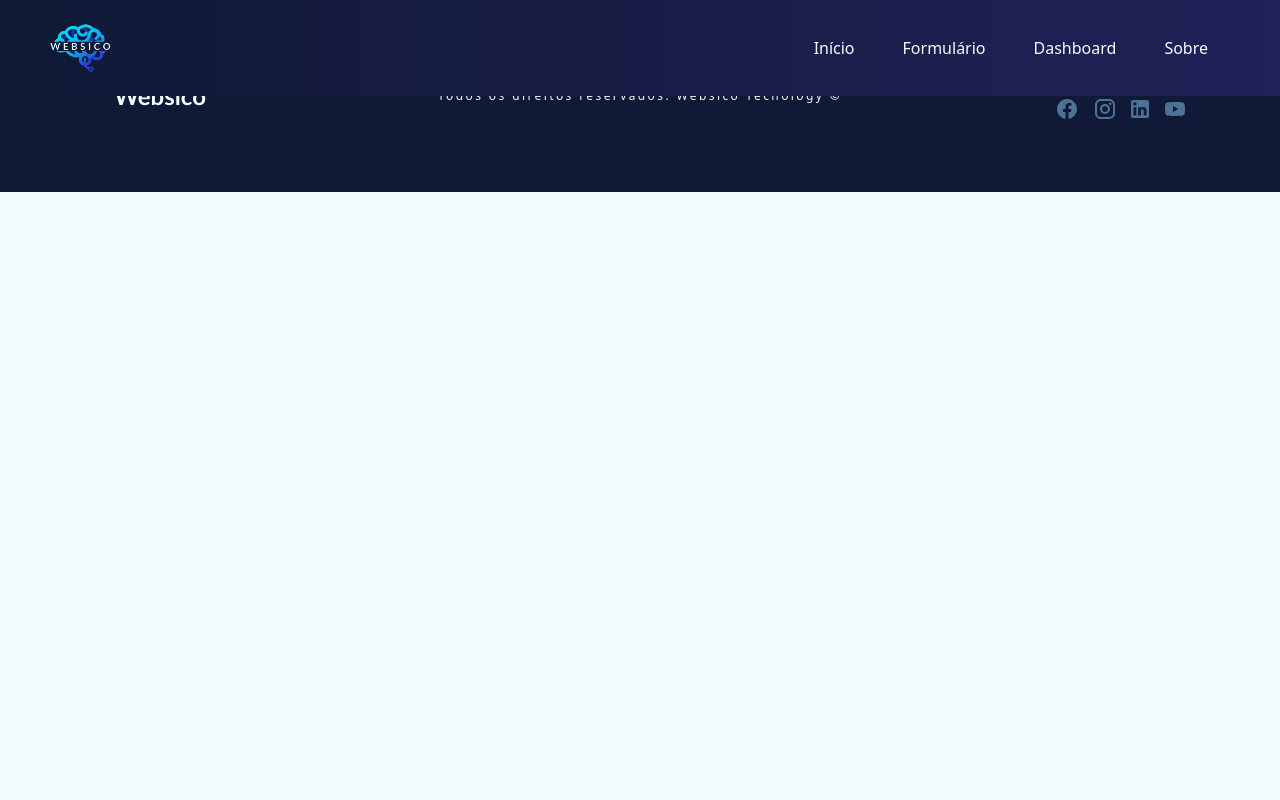
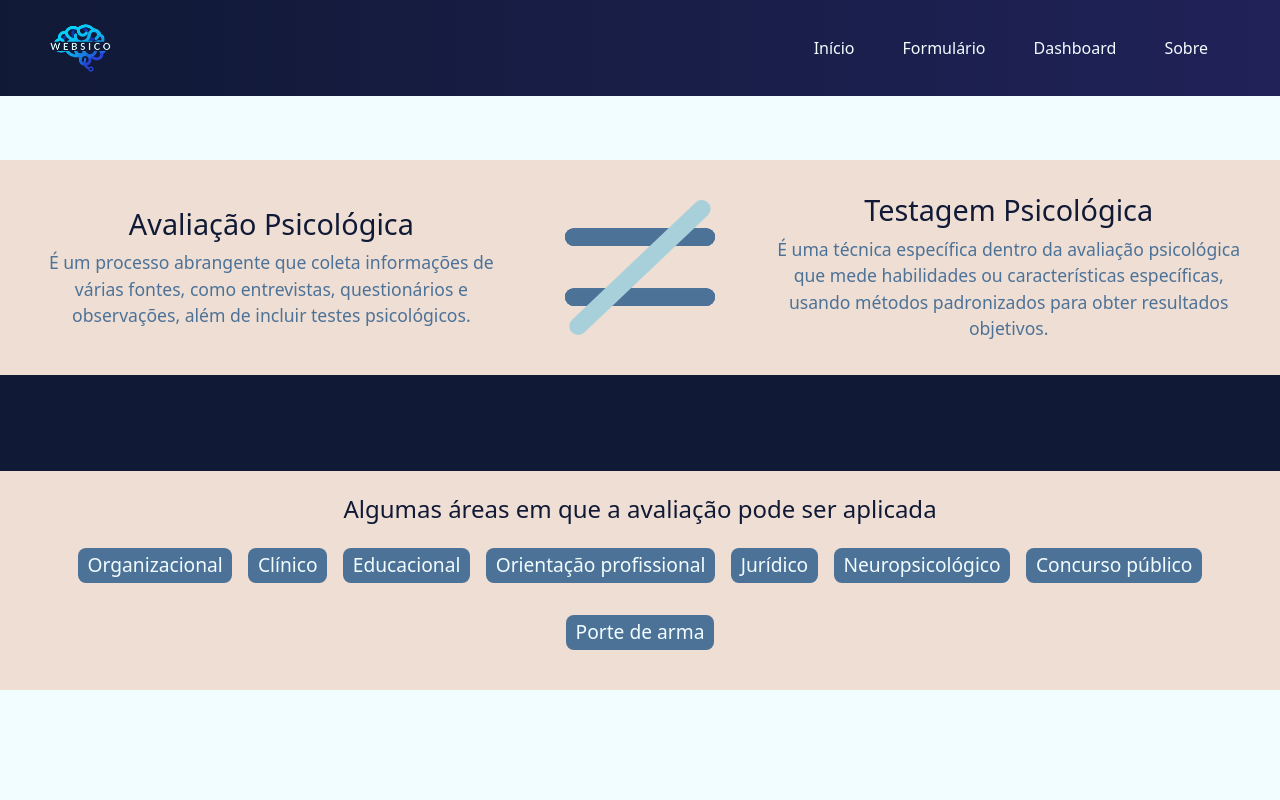
Before and after one commit to lcs-marinho/websico, an Angular app: page /home in a window 1280 px wide. Shown: the top 800 px of the page. Built offline with nearby package versions, Linux system fonts and the light colour scheme.

Commit message:
Build: create content-two component

```diff
--- a/package.json
+++ b/package.json
@@ -3,7 +3,7 @@
   "version": "0.0.0",
   "scripts": {
     "ng": "ng",
-    "start": "ng serve",
+    "start": "ng serve --host 0.0.0.0 --port 4200",
     "build": "ng build",
     "watch": "ng build --watch --configuration development",
     "test": "ng test"
--- a/src/app/app.component.html
+++ b/src/app/app.component.html
@@ -1,2 +1,3 @@
 <app-navbar></app-navbar>
+<app-content-two></app-content-two>
 <app-footer></app-footer>
--- a/src/app/app.module.ts
+++ b/src/app/app.module.ts
@@ -5,6 +5,7 @@ import { AppRoutingModule } from './app-routing.module';
 import { AppComponent } from './app.component';
 import { NavbarComponent } from 'src/shared/components/navbar/navbar.component';
 import { FooterComponent } from 'src/shared/components/footer/footer.component';
+import { ContentTwoComponent } from 'src/shared/components/content-two/content-two.component';
 
 @NgModule({
   declarations: [
@@ -12,6 +13,7 @@ import { FooterComponent } from 'src/shared/components/footer/footer.component';
   ],
   imports: [
     NavbarComponent,
+    ContentTwoComponent,
     FooterComponent,
     BrowserModule,
     AppRoutingModule,
--- /dev/null
+++ b/src/shared/components/content-two/content-two.component.html
@@ -0,0 +1,37 @@
+<div id="content-two" class="container-fill">
+    <div class="row align-items-center justify-content-center px-2 py-4 parte1">
+        <div class="col-sm-5 text-center">
+            <h3 class="">Avaliação Psicológica</h3>
+            <p class="px-3">
+                É um processo abrangente que coleta informações de várias fontes,
+                como entrevistas, questionários e observações, além de incluir testes psicológicos.
+            </p>
+        </div>
+        <div class="col-sm-2 my-3 text-center">
+            <img class="img-fluid" src="../../../assets/svg/diff.svg" width="150rem">
+        </div>
+        <div class="col-sm-5 text-center">
+            <h3 class="">Testagem Psicológica</h3>
+            <p class="px-3">
+                É uma técnica específica dentro da avaliação psicológica que mede habilidades
+                ou características específicas, usando métodos padronizados para obter resultados objetivos.
+            </p>
+        </div>
+    </div>
+
+    <div id="hr" class="col-12"></div>
+
+    <div class="row align-items-center justify-content-center px-2 py-4 parte2">
+        <h3 class="text-center mb-4">Algumas áreas em que a avaliação pode ser aplicada</h3>
+        <div class="d-flex flex-wrap gap-3 justify-content-center">
+            <p>Organizacional</p>
+            <p>Clínico</p>
+            <p>Educacional</p>
+            <p>Orientação profissional</p>
+            <p>Jurídico</p>
+            <p>Neuropsicológico</p>
+            <p>Concurso público</p>
+            <p>Porte de arma</p>
+        </div>
+    </div>
+</div>
--- /dev/null
+++ b/src/shared/components/content-two/content-two.component.scss
@@ -0,0 +1,50 @@
+#content-two {
+    margin-top: 10rem;
+    margin-bottom: 10rem;
+    height: auto;
+    background-color: var(--champagne-pink);
+}
+
+.parte1, .parte2 {
+    width: 100%;
+    height: auto;
+    margin: 0;
+}
+
+.parte1 h3 {
+    font-size: 1.8rem;
+    color: var(--oxford-blue);
+}
+
+.parte1 p {
+    margin: 0;
+    font-size: 1.1rem;
+    text-align: center;
+    color: var(--ucla-blue);
+}
+
+.parte2 h3 {
+    font-size: 1.5rem;
+    color: var(--oxford-blue);
+}
+
+.parte2 p {
+    text-align: center;
+    color: var(--azure);
+    font-size: 1.2rem;
+    padding: 0.2rem 0.6rem;
+    border-radius: 0.5rem;
+    background-color: var(--ucla-blue);
+    transition: 0.3s all;
+    cursor: pointer;
+}
+
+.parte2 p:hover {
+    background-color: var(--oxford-blue);
+}
+
+#hr {
+    width: 100%;
+    height: 6rem;
+    background: var(--oxford-blue);
+}
```
Also changed, not shown: src/shared/components/content-two/content-two.component.ts (added, +16 -0 lines), src/assets/svg/diff.svg (added).
